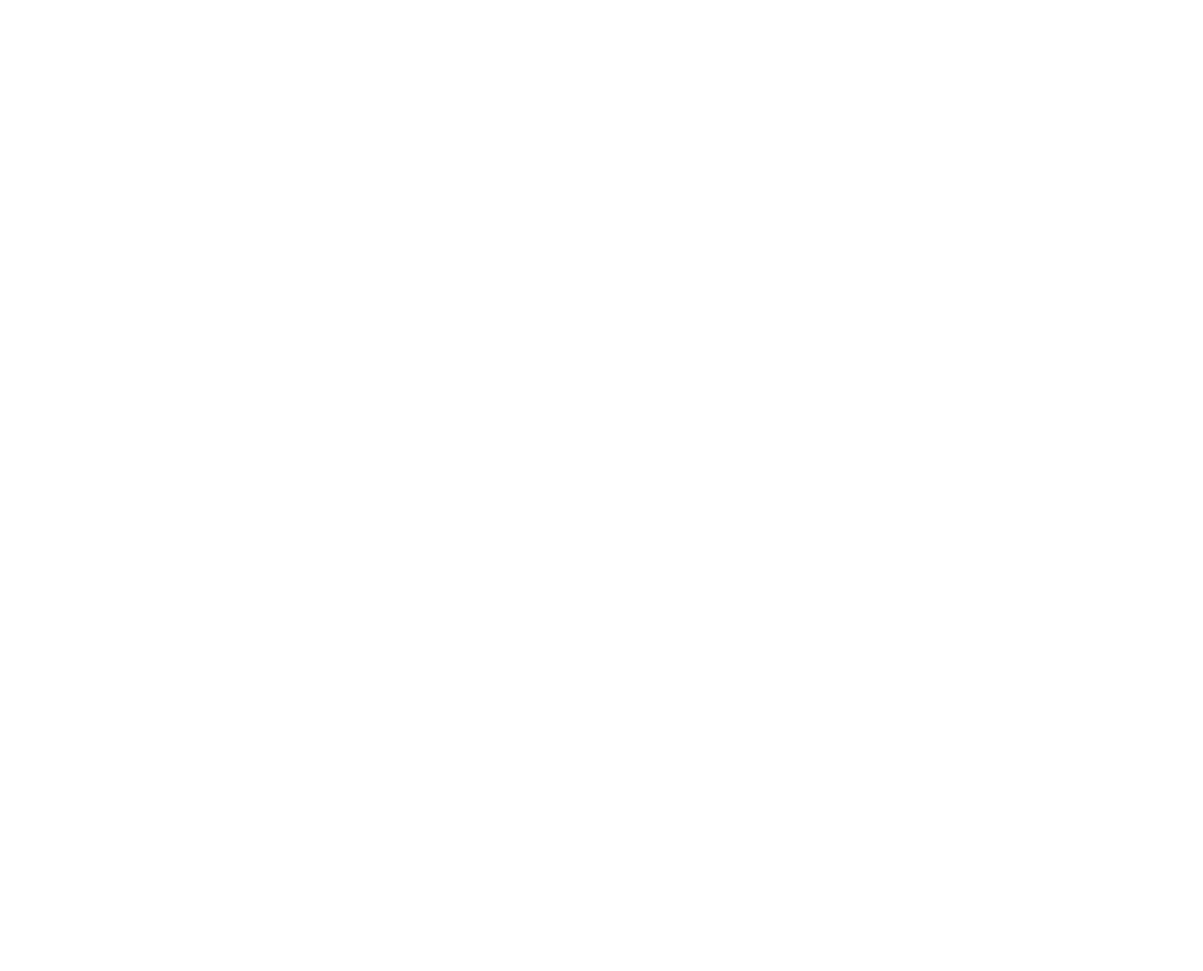
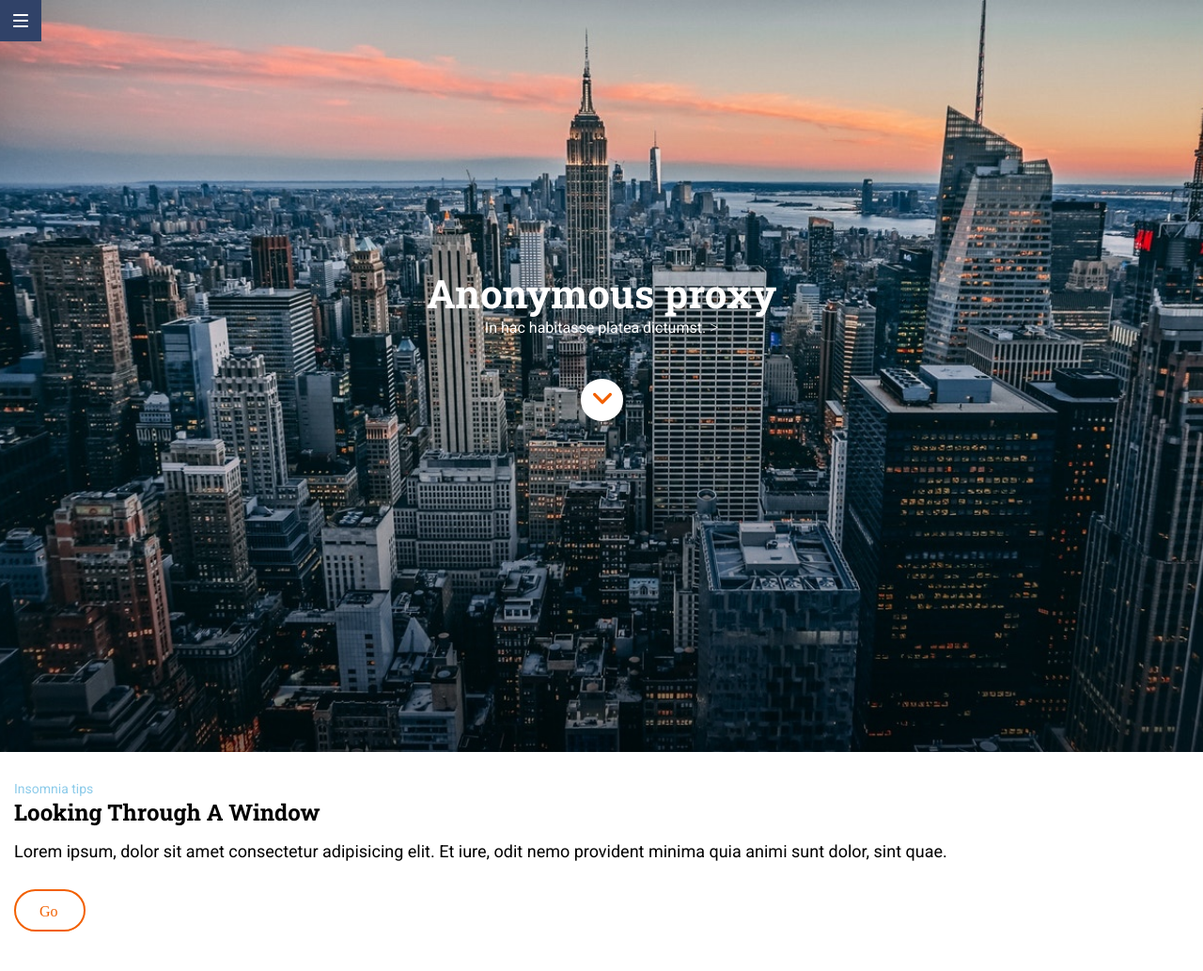
Before and after one commit to Adalab/modulo-1-evaluacion-final-JuditAldeguer, a website: page docs/index.html in a window 1280 px wide. Shown: the top 1033 px of the page at 94% size. Before the commit the page ends 800 px from the top, so only its background shows below. Drawn offline with Linux system fonts and the light colour scheme.

Commit message:
Update docs

```diff
--- a/docs/index.html
+++ b/docs/index.html
@@ -5,14 +5,69 @@
     <meta name="viewport" content="width=device-width, initial-scale=1" />
     <title>Evaluación Final - Modulo 1</title>
     <link href="" rel="stylesheet" />
-    <!--meter google fonts-->
+    <link rel="preconnect" href="https://fonts.googleapis.com" />
+    <link rel="preconnect" href="https://fonts.gstatic.com" crossorigin />
+    <link
+      href="https://fonts.googleapis.com/css2?family=Roboto+Slab:wght@700&display=swap"
+      rel="stylesheet"
+    />
+    <link
+      href="https://fonts.googleapis.com/css2?family=Roboto:wght@400;500&display=swap"
+      rel="stylesheet"
+    />
     <link rel="stylesheet" href="./assets/css/main.css" />
     <link rel="icon" href="" />
     <!--añadir icono -->
   </head>
   <body>
     <div class="page">
+      <header class="header">
+        <div class="header__menucontainer">
+          <img
+            class="header__menucontainer--menu"
+            src="./assets/images/ico-menu.svg"
+            alt="menu"
+          />
+        </div>
+        <section class="header__textcontainer">
+          <h1 class="header__textcontainer--title">Anonymous proxy</h1>
+          <small class="header__textcontainer--small">
+            In hac habitasse platea dictumst.
+          </small>
+          >
+        </section>
+        <div class="header__scroll-down-container">
+          <img
+            class="header__scroll-down-container--img"
+            src="./assets/images/ico-scroll-down.svg"
+            alt="menu"
+          />
+        </div>
+      </header>
 
+      <main class="main">
+        <section class="main__info-container">
+          <small class="main__info-container--small"> Insomnia tips </small>
+          <article class="main__info-container--article">
+            <h1 class="main__info-container--article__title">
+              Looking through a window
+            </h1>
+            <p class="main__info-container--article__text">
+              Lorem ipsum, dolor sit amet consectetur adipisicing elit. Et iure, odit
+              nemo provident minima quia animi sunt dolor, sint quae.
+            </p>
+          </article>
+          <div class="main__info-container--button">
+            <a
+              href="https://adalab.es/"
+              target="_blank"
+              class="main__info-container--button__link"
+              >Go</a
+            >
+          </div>
+        </section>
+        <section class="main__reasons-container">yep</section>
+      </main>
 
 
     </div>
```
Also changed, not shown: docs/assets/css/main.css (+1 -0 lines).
